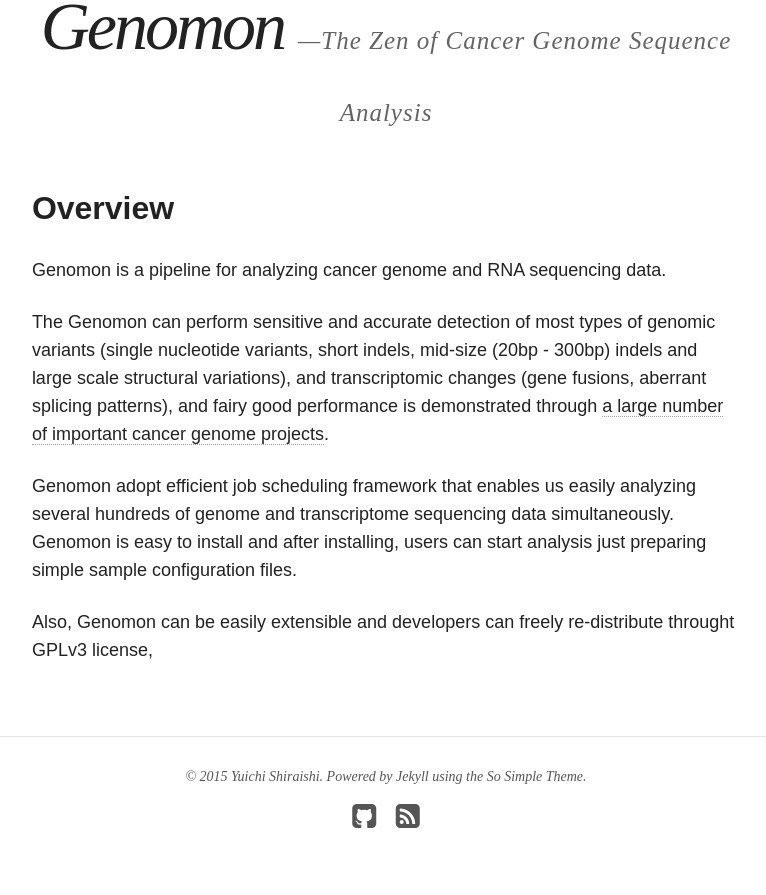
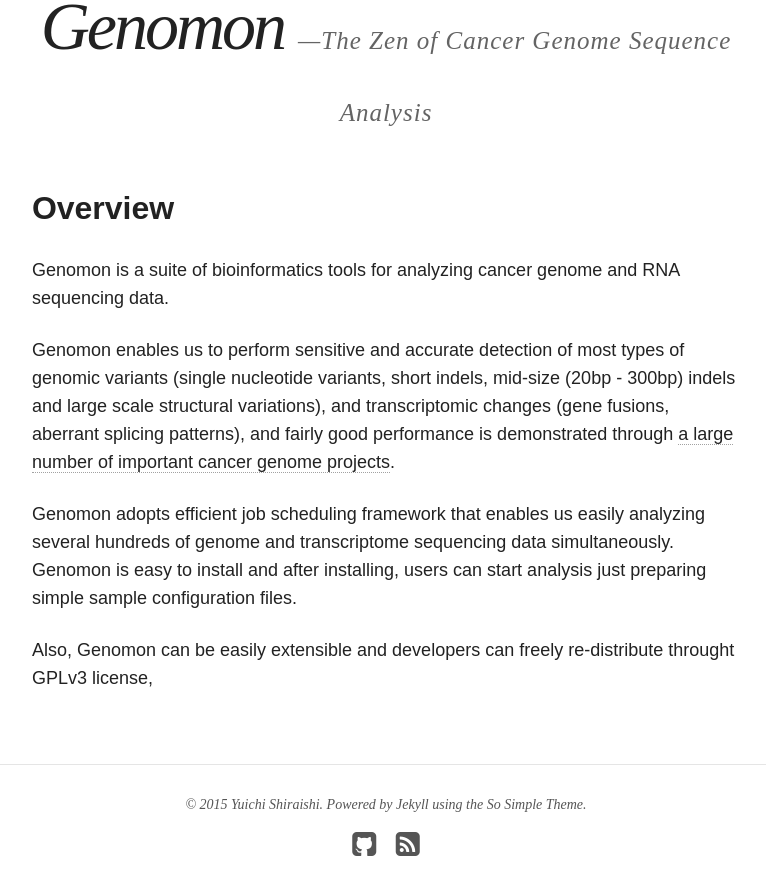
Before and after one commit to Genomon-Project/Genomon-Pages, a Jekyll site: the page built from index.md, in a window 1280 px wide and 900 px high, scrolled down 832 px. Shown: the top 895 px of the window, without its empty margins (254-1020 px from the left). Built offline with Jekyll 4.4.1, drawn with Linux system fonts in a browser that asks for light colours; nearby versions of some CDN libraries.

Commit message:
modify typo

```diff
--- a/index.md
+++ b/index.md
@@ -10,16 +10,16 @@
 Overview
 --------
 
-Genomon is a pipeline for analyzing cancer genome and RNA sequencing data.
+Genomon is a suite of bioinformatics tools for analyzing cancer genome and RNA sequencing data.
 
-The Genomon can perform sensitive and accurate detection of most types of genomic variants
+Genomon enables us to perform sensitive and accurate detection of most types of genomic variants
 (single nucleotide variants, short indels, mid-size (20bp - 300bp) indels and large scale structural variations),
 and transcriptomic changes (gene fusions, aberrant splicing patterns),
-and fairy good performance is demonstrated
+and fairly good performance is demonstrated
 through [a large number of important cancer genome projects](http://www.ncbi.nlm.nih.gov/pubmed?term=(Ogawa%2C%20Seishi%5BAuthor%5D)%20AND%20Miyano%2C%20Satoru%5BAuthor%5D).
 
 
-Genomon adopt efficient job scheduling framework that enables us easily analyzing several hundreds of
+Genomon adopts efficient job scheduling framework that enables us easily analyzing several hundreds of
 genome and transcriptome sequencing data simultaneously.
 Genomon is easy to install and after installing,
 users can start analysis just preparing simple sample configuration files.
```
Also changed, not shown: about/index.md (+1 -1 lines), 3 other files.
